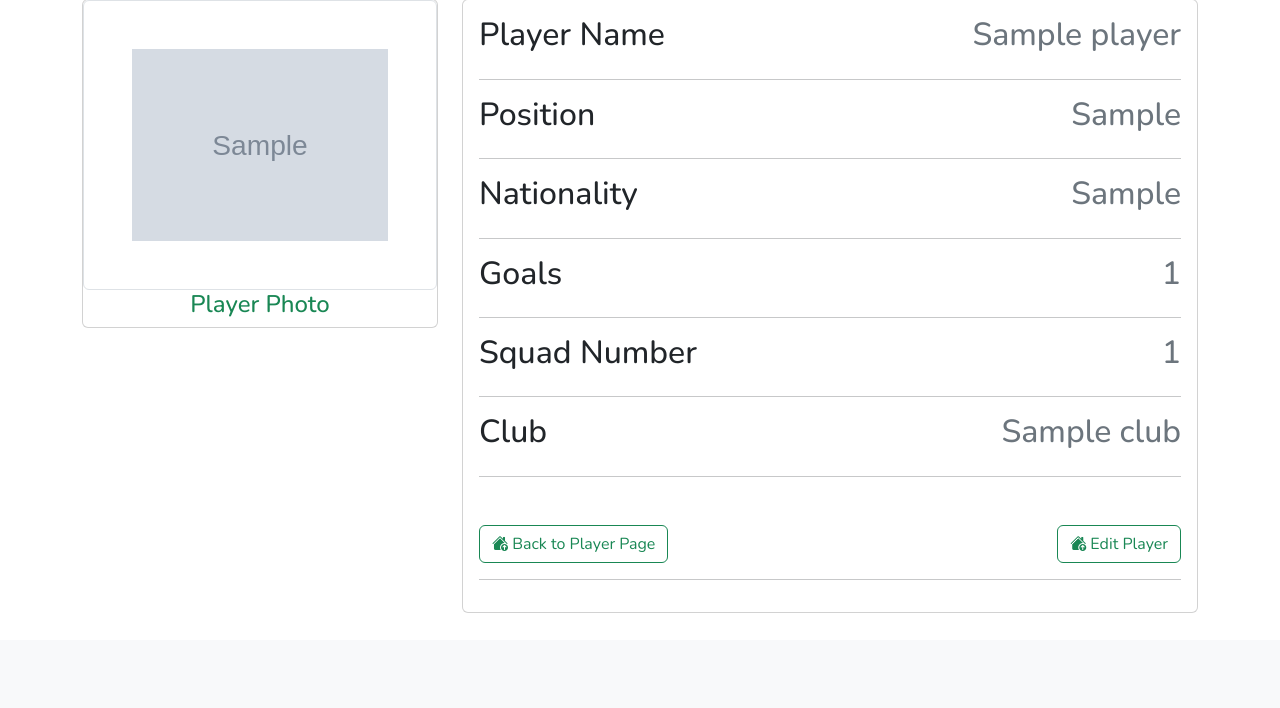
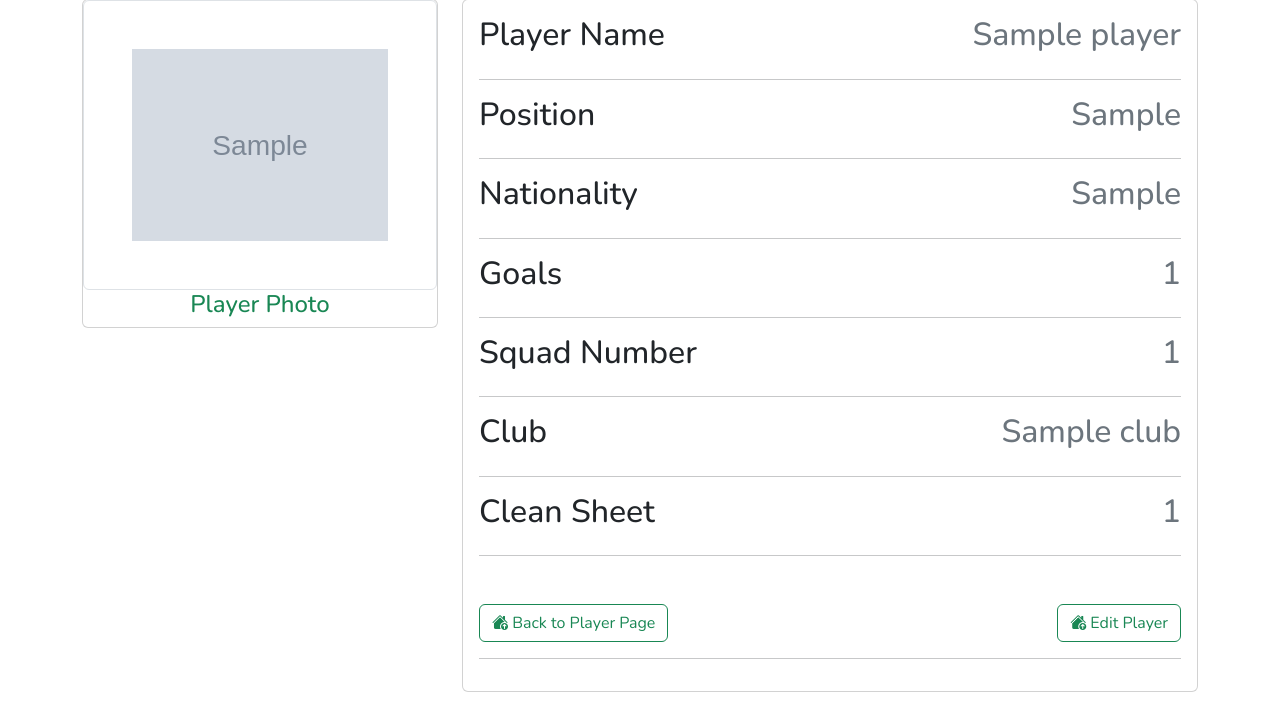
Before and after one commit to Sarayut000/flask-epl, a Flask app: page /players/1/info in a window 1280 px wide. Shown: the part 160-868 px from the top of the page. Before the commit the page ends 773 px from the top, so only its background shows below. Run offline with Flask 3, Linux system fonts and the light colour scheme; tables that the repository leaves empty hold one stand-in row (values such as "Sample post"); grey boxes marked "Sample" are stand-in pictures.

Commit message:
add clean sheet

```diff
--- a/epl/models.py
+++ b/epl/models.py
@@ -22,9 +22,10 @@ class Player(db.Model):
   name: Mapped[str] = mapped_column(String(50), nullable=False)
   position: Mapped[str] = mapped_column(String(50), nullable=False)
   nationality: Mapped[str] = mapped_column(String(50), nullable=False)
-  goals: Mapped[int] = mapped_column(Integer, default=0)
+  goals: Mapped[int] = mapped_column(Integer, nullable=True)
   squad_no: Mapped[int] = mapped_column(Integer, nullable=True)
   img: Mapped[str] = mapped_column(String(255), nullable=False)
+  clean_sheet: Mapped[int | None] = mapped_column(Integer, nullable=True)
   club_id: Mapped[int] = mapped_column(Integer,ForeignKey('club.id'))
 
 
--- a/epl/players/routes.py
+++ b/epl/players/routes.py
@@ -22,9 +22,10 @@ def new_player():
     squad_no = int(request.form['squad_no'])
     img = request.form['img']
     club_id = int(request.form['club_id'])
+    clean_sheet = int(request.form['clean_sheet'])
 
     player = Player(name=name, position=position, nationality=nationality,
-                    goals=goals, squad_no=squad_no, img=img, club_id=club_id)
+                    goals=goals, squad_no=squad_no, img=img, club_id=club_id, clean_sheet=clean_sheet)
     db.session.add(player)
     db.session.commit()
     flash('add new player successfully', 'success')
@@ -59,19 +60,21 @@ def update_player(id):
     name = request.form['name']
     position = request.form['position']
     nationality = request.form['nationality']
-    goals = int(request.form['goals'])
+    goals = request.form.get('goals', type=int)
     squad_no = int(request.form['squad_no'])
     img = request.form['img']
     club_id = int(request.form['club_id'])
+    clean_sheet = request.form.get('clean_sheet', type=int)
 
 
     player.name = name
     player.position = position
     player.nationality = nationality
-    player.goals = goals
+    player.goals = int(goals) if goals  else None
     player.squad_no = squad_no
     player.img = img
     player.club_id = club_id
+    player.clean_sheet = int(clean_sheet) if clean_sheet else None
 
     db.session.add(player)
     db.session.commit()
@@ -82,3 +85,14 @@ def update_player(id):
                          title='Update Player Page',
                          player=player,
                          clubs=clubs)
+
+@player_bp.route('/<int:id>/clean_sheet', methods=['POST'])
+def clean_sheet_player(id):
+  player = db.session.get(Player, id)
+  if request.method == 'POST':
+    player.clean_sheet += 1
+
+    db.session.add(player)
+    db.session.commit()
+    flash('update clean sheet successfully', 'success')
+    return redirect(url_for('players.index'))
--- a/epl/players/templates/players/info_player.html
+++ b/epl/players/templates/players/info_player.html
@@ -52,6 +52,11 @@
               <div class="col"><h2 class="text-secondary float-end">{{player.club.name}}</h2></div>
             </div>
             <hr>
+            <div class="row">
+              <div class="col"><h2>Clean Sheet</h2></div>
+              <div class="col"><h2 class="text-secondary float-end">{{player.clean_sheet}}</h2></div>
+            </div>
+            <hr>
 
             <div class="row mt-5">
               <div class="col">
--- a/epl/players/templates/players/new_player.html
+++ b/epl/players/templates/players/new_player.html
@@ -25,6 +25,10 @@
       <div class="mb-3">
         <label for="nationality" class="form-label">Nationality</label>
         <input name="nationality" type="text" class="form-control" id="nationality" required>
+      </div>
+      <div class="mb-3">
+        <label for="clean_sheet" class="form-label">Clean Sheet</label>
+        <input name="clean_sheet" type="number" class="form-control" id="clean_sheet" required>
       </div>
       <div class="mb-3">
         <label for="goals" class="form-label">Goals</label>
--- a/epl/players/templates/players/update_player.html
+++ b/epl/players/templates/players/update_player.html
@@ -48,6 +48,10 @@
         <input value="{{player.img}}" name="img" type="text" class="form-control" id="img" required>
       </div>
       <div class="mb-3">
+        <label for="clean_sheet" class="form-label">Clean Sheet</label>
+        <input value="{{player.clean_sheet}}" name="clean_sheet" type="number" class="form-control" id="clean_sheet" required>
+      </div>
+      <div class="mb-3">
         <label for="position" class="form-label">Select Club</label>
         <select name="club_id" class="form-select" aria-label="Default select example">
           {% for club in clubs %}
```
